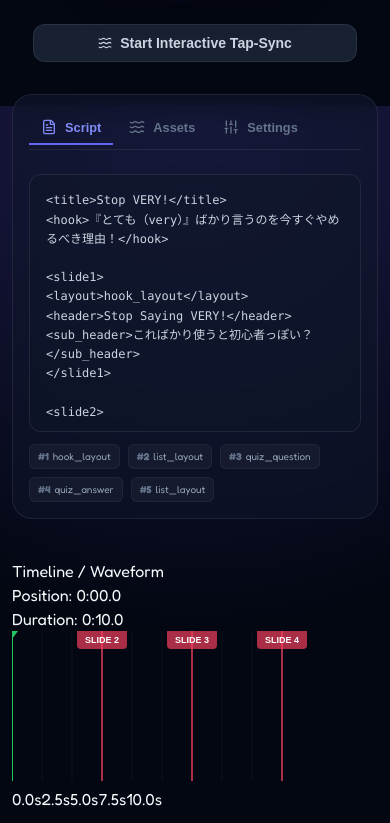
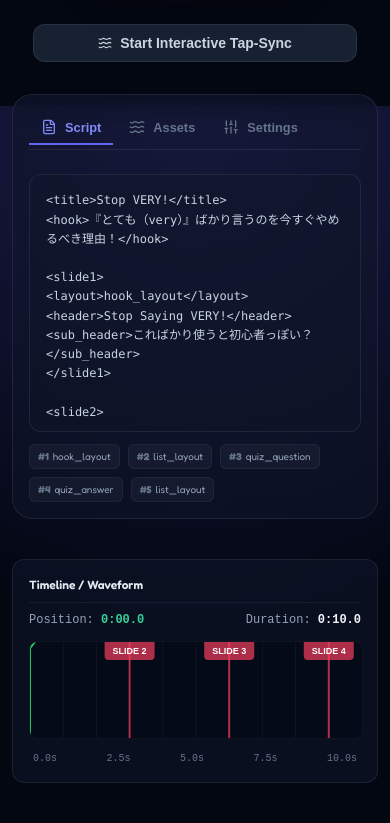
Before and after one commit to farronusbuccaneer-blip/EhonShorts, a React (Vite) app: page / in a window 390 px wide. Shown: the part 738-1561 px from the top of the page. After the commit the page ends 1533 px from the top, so only its background shows below. Built offline with nearby package versions, Linux system fonts and the light colour scheme; a web font is replaced by a local one.

Commit message:
Make Timeline/Waveform position and duration stats responsive on mobile devices

```diff
--- a/src/components/WaveformTimeline.tsx
+++ b/src/components/WaveformTimeline.tsx
@@ -283,27 +283,27 @@ export const WaveformTimeline: React.FC<WaveformTimelineProps> = ({
   };
 
   return (
-    <div ref={containerRef} className="w-full bg-slate-900/60 backdrop-blur-md border border-slate-800 rounded-xl p-4 flex flex-col gap-3">
-      <div className="flex items-center justify-between text-xs text-slate-400 select-none">
-        <div className="flex items-center gap-2">
-          <span className="font-semibold text-slate-200">Timeline / Waveform</span>
+    <div ref={containerRef} className="timeline-container">
+      <div className="timeline-header">
+        <div className="timeline-title-group">
+          <span className="timeline-title">Timeline / Waveform</span>
           {silenceGaps.length > 0 && (
-            <div className="flex items-center gap-1 text-rose-400 bg-rose-950/20 px-2 py-0.5 rounded border border-rose-900/30">
+            <div className="timeline-gaps-badge">
               <AlertCircle size={10} />
               <span>{silenceGaps.length} Silence Gaps Detected</span>
             </div>
           )}
         </div>
-        <div className="flex gap-4 font-mono">
-          <div>Position: <span className="text-emerald-400 font-semibold">{formatTime(currentTime)}</span></div>
-          <div>Duration: <span className="text-slate-200 font-semibold">{formatTime(duration)}</span></div>
+        <div className="timeline-stats">
+          <div>Position: <span className="timeline-stat-val emerald">{formatTime(currentTime)}</span></div>
+          <div>Duration: <span className="timeline-stat-val">{formatTime(duration)}</span></div>
         </div>
       </div>
 
-      <div className="relative w-full h-24 bg-slate-950/50 rounded-lg overflow-hidden border border-slate-900">
+      <div className="timeline-canvas-wrapper">
         <canvas
           ref={canvasRef}
-          className={`w-full h-full block ${hoveredMarkerIdx !== null ? 'cursor-ew-resize' : 'cursor-pointer'}`}
+          className={`timeline-canvas ${hoveredMarkerIdx !== null ? 'marker-hover' : ''}`}
           onMouseDown={handleMouseDown}
           onMouseMove={handleMouseMove}
           onMouseUp={handleMouseUp}
@@ -311,7 +311,7 @@ export const WaveformTimeline: React.FC<WaveformTimelineProps> = ({
         />
       </div>
 
-      <div className="flex justify-between items-center text-[10px] font-mono text-slate-500 px-1 select-none">
+      <div className="timeline-labels">
         <span>0.0s</span>
         <span>{(duration * 0.25).toFixed(1)}s</span>
         <span>{(duration * 0.5).toFixed(1)}s</span>
--- a/src/index.css
+++ b/src/index.css
@@ -624,3 +624,114 @@ body {
     max-width: none;
   }
 }
+
+/* Responsive Timeline Component */
+.timeline-container {
+  width: 100%;
+  background: rgba(15, 23, 42, 0.6);
+  backdrop-filter: blur(12px);
+  -webkit-backdrop-filter: blur(12px);
+  border: 1px solid rgba(255, 255, 255, 0.08);
+  border-radius: 0.75rem;
+  padding: 1rem;
+  display: flex;
+  flex-direction: column;
+  gap: 0.75rem;
+  box-sizing: border-box;
+}
+
+.timeline-header {
+  display: flex;
+  justify-content: space-between;
+  align-items: center;
+  font-size: 0.75rem;
+  color: #94a3b8;
+  user-select: none;
+  flex-wrap: wrap;
+  gap: 0.5rem;
+}
+
+.timeline-title-group {
+  display: flex;
+  align-items: center;
+  gap: 0.5rem;
+  flex-wrap: wrap;
+}
+
+.timeline-title {
+  font-weight: 600;
+  color: #e2e8f0;
+}
+
+.timeline-gaps-badge {
+  display: flex;
+  align-items: center;
+  gap: 0.25rem;
+  color: #f87171;
+  background: rgba(127, 29, 29, 0.2);
+  padding: 0.15rem 0.5rem;
+  border-radius: 0.25rem;
+  border: 1px solid rgba(239, 68, 68, 0.2);
+}
+
+.timeline-stats {
+  display: flex;
+  gap: 1rem;
+  font-family: monospace;
+}
+
+.timeline-stat-val {
+  color: #f1f5f9;
+  font-weight: 700;
+}
+
+.timeline-stat-val.emerald {
+  color: #34d399;
+}
+
+.timeline-canvas-wrapper {
+  position: relative;
+  width: 100%;
+  height: 96px;
+  background: rgba(3, 7, 18, 0.5);
+  border-radius: 0.5rem;
+  overflow: hidden;
+  border: 1px solid rgba(255, 255, 255, 0.04);
+}
+
+.timeline-canvas {
+  width: 100%;
+  height: 100%;
+  display: block;
+  cursor: pointer;
+}
+
+.timeline-canvas.marker-hover {
+  cursor: ew-resize;
+}
+
+.timeline-labels {
+  display: flex;
+  justify-content: space-between;
+  align-items: center;
+  font-size: 10px;
+  font-family: monospace;
+  color: #64748b;
+  padding: 0 0.25rem;
+  user-select: none;
+}
+
+@media (max-width: 576px) {
+  .timeline-header {
+    flex-direction: column;
+    align-items: flex-start;
+    gap: 0.5rem;
+  }
+  .timeline-stats {
+    width: 100%;
+    display: flex;
+    justify-content: space-between;
+    border-top: 1px solid rgba(255, 255, 255, 0.05);
+    padding-top: 0.5rem;
+  }
+}
```
Also changed, not shown: 4 other files (tests, documents, lock files or other folders).
